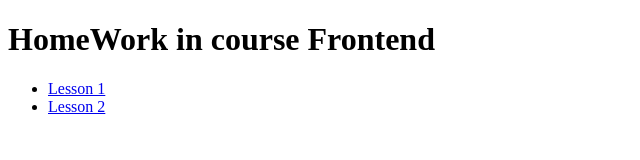
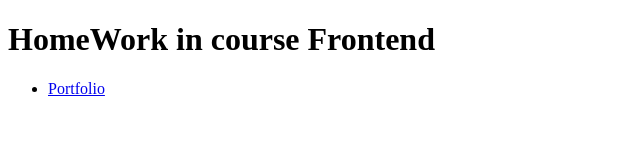
Before and after one commit to MaRkoEvHen/hillel_frontend, a plain HTML site: page index.html in a window 1280 px wide. Shown: the full height of the page, 0-640 px from the left. Drawn offline with Linux system fonts and the light colour scheme.

Commit message:
navigation

```diff
--- a/index.html
+++ b/index.html
@@ -3,13 +3,12 @@
 <head>
     <meta charset="UTF-8">
     <meta name="viewport" content="width=device-width, initial-scale=1.0">
-    <title>Document</title>
+    <title>Navigation</title>
 </head>
 <body>
     <h1>HomeWork in course Frontend</h1>
     <ul>
-        <li><a href="./hw1/index.html">Lesson 1</a></li>
-        <li><a href="./hw2/index.html">Lesson 2</a></li>
+        <li><a href="./hw1/index.html">Portfolio</a></li>
     </ul>
 </body>
 </html>
```
